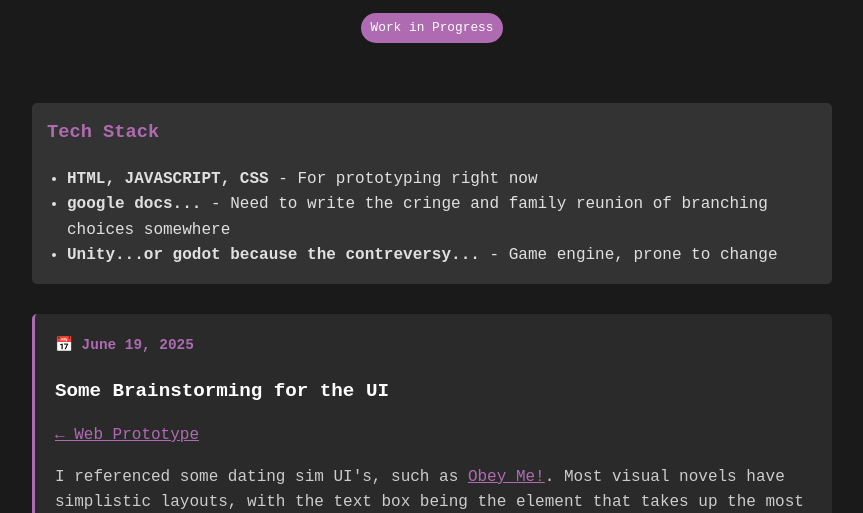
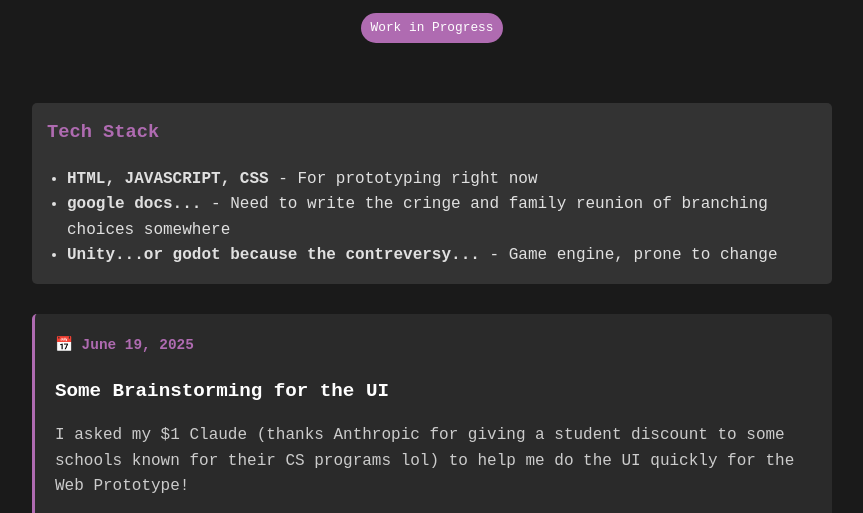
Before and after one commit to gracejinsotrue/gracejinwebsite, a website: page public/projects/handsome_pl_blog/index.html in a window 1280 px wide. Shown: the part 239-752 px from the top of the page, without its empty margins (208-1071 px from the left). Drawn offline with Linux system fonts and the light colour scheme.

Commit message:
minor change

```diff
--- a/public/projects/handsome_pl_blog/index.html
+++ b/public/projects/handsome_pl_blog/index.html
@@ -201,7 +201,10 @@
         <div class="entry-date">📅 June 19, 2025</div>
         <h3 class="entry-title">Some Brainstorming for the UI</h3>
         <div class="entry-content">
-            <p> <a href="prototype/prototype.html" style="color: #af6bb1">← Web Prototype</a></p>
+            <p> I asked my $1 Claude (thanks Anthropic for giving a student discount to some schools known for their CS
+                programs lol) to help me do the UI quickly for the
+                <a href="prototype/prototype.html" style="color: #af6bb1"></a> Web Prototype!</a>
+            </p>
             <p> I referenced some dating sim UI's, such as <a
                     href="https://pm1.aminoapps.com/7441/579bc74f405bc6834fec7c8d345064b09d99a3bfr1-2048-996v2_hq.jpg"
                     style="color: #af6bb1" ;>Obey Me!</a>. Most visual novels have simplistic layouts, with the text box
```
